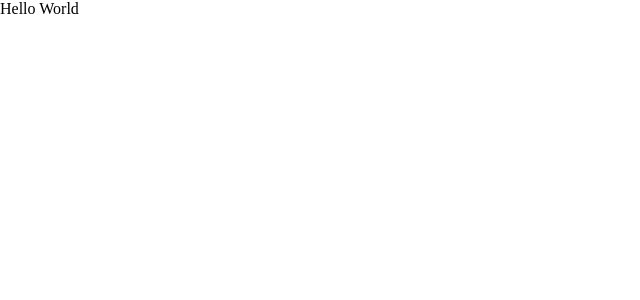
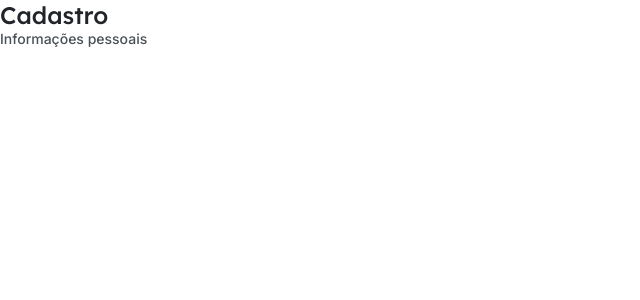
Before and after one commit to projeto-m6/frontend, a React (Vite) app: page /register in a window 1280 px wide. Shown: the top 300 px of the page, without its empty margins (0-640 px from the left). Built offline with nearby package versions, Linux system fonts and the light colour scheme.

Commit message:
feat: routes config

```diff
--- a/src/App.tsx
+++ b/src/App.tsx
@@ -1,5 +1,7 @@
+import { MainRoutes } from './routes';
+
 function App() {
-  return <div>Hello World</div>;
+  return <MainRoutes />;
 }
 
 export default App;
--- a/src/main.tsx
+++ b/src/main.tsx
@@ -2,10 +2,13 @@ import React from 'react';
 import ReactDOM from 'react-dom/client';
 import App from './App';
 import { globalStyles } from './styles/global';
+import { BrowserRouter } from 'react-router-dom';
 
 ReactDOM.createRoot(document.getElementById('root') as HTMLElement).render(
   <React.StrictMode>
-    {globalStyles()}
-    <App />
+    <BrowserRouter>
+      {globalStyles()}
+      <App />
+    </BrowserRouter>
   </React.StrictMode>
 );
--- /dev/null
+++ b/src/pages/register/index.tsx
@@ -0,0 +1,12 @@
+import { B2500, H5500 } from '../../styles/typography';
+
+export const Register = () => {
+  return (
+    <div>
+      <form>
+        <H5500>Cadastro</H5500>
+        <B2500>Informações pessoais</B2500>
+      </form>
+    </div>
+  );
+};
--- /dev/null
+++ b/src/routes/index.tsx
@@ -0,0 +1,11 @@
+import { Routes, Route, Navigate } from 'react-router-dom';
+import { Register } from '../pages/register';
+
+export const MainRoutes = () => {
+  return (
+    <Routes>
+      <Route path="/register" element={<Register />} />
+      <Route path="*" element={<Navigate replace to="/register" />} />
+    </Routes>
+  );
+};
```
Also changed, not shown: src/pages/register/styles.ts (added).
